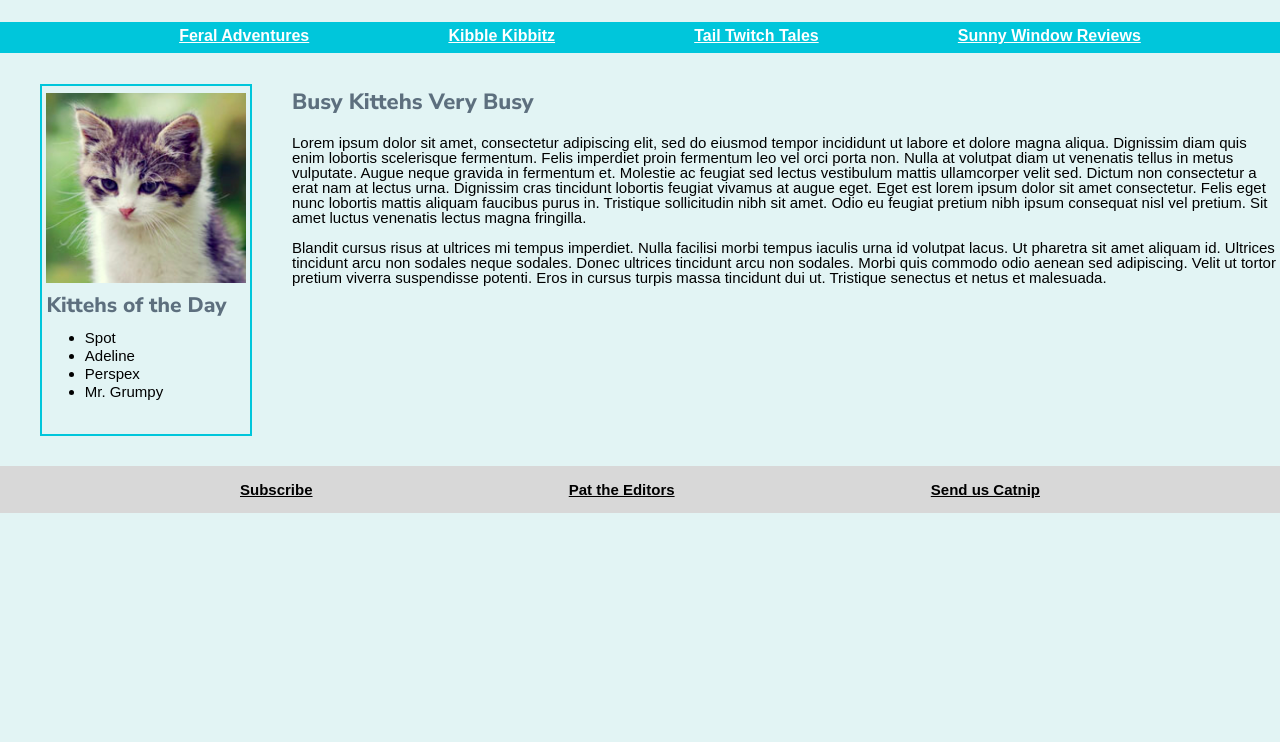
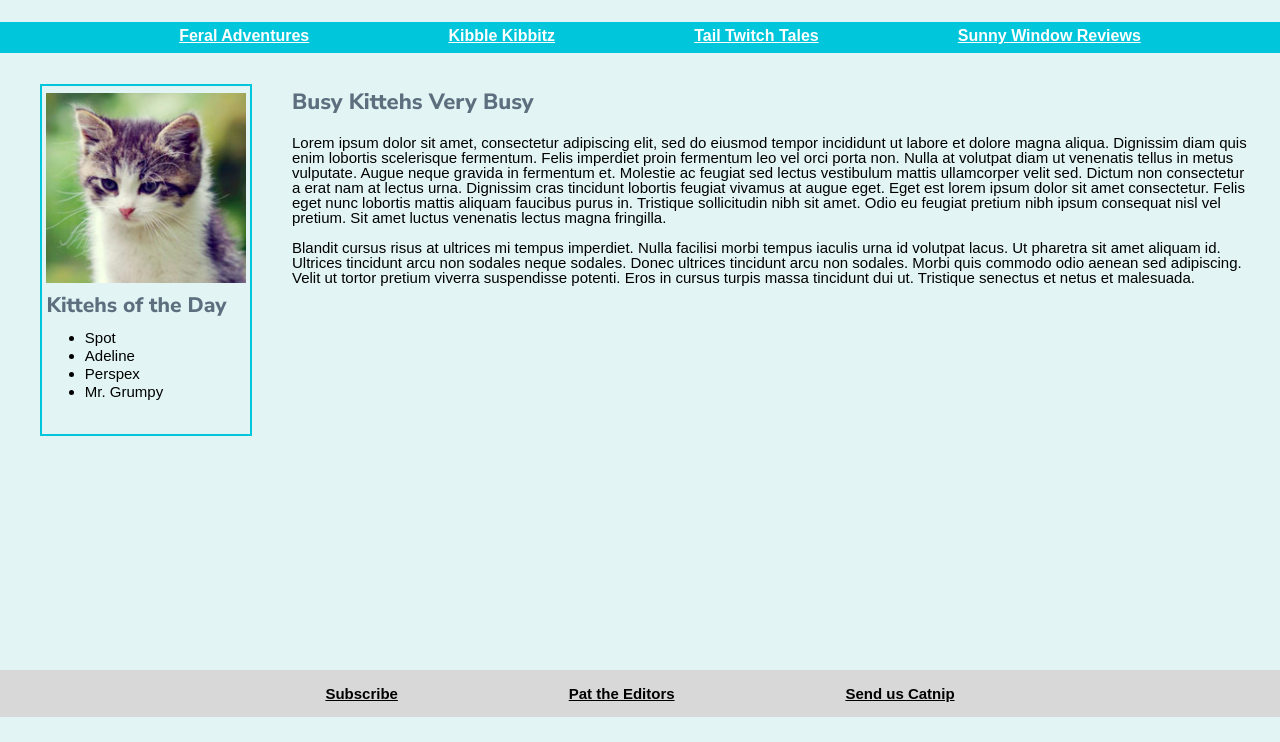
Before and after one commit to LaurenMcCall/TheDailyKitteh, a website built with Vite: page index.html in a window 1280 px wide. Shown: the part 90-832 px from the top of the page. Built offline with nearby package versions, Linux system fonts and the light colour scheme; a web font is replaced by a local one.

Commit message:
Footer adjusted

```diff
--- a/src/style.css
+++ b/src/style.css
@@ -21,6 +21,11 @@
   background-color: var(--light-blue);
 }
 
+footer {
+  position: sticky;
+  top: 95vh;
+}
+
 h1 {
   font: 48px / 1 'Playfair Display', serif;
   font-weight: bold;
@@ -36,9 +41,12 @@
   font: 21px/ 1 'Nunito Sans', sans-serif;
   color: var(--gray);
 }
+p {
+  margin-right: 25px;
+}
 footer ul {
   display: flex;
-  justify-content: space-between;
+  justify-content: space-around;
   background-color: var(--stone);
   font-weight: bold;
   padding: 2vh 30vh;
@@ -116,11 +124,11 @@
 .main {
   display: flex;
 }
-.content {
+/* .content {
   min-height: 100%;
   margin-bottom: -50px;
 }
 .footer,
 .push {
   height: 50px;
-}
+} */
```
